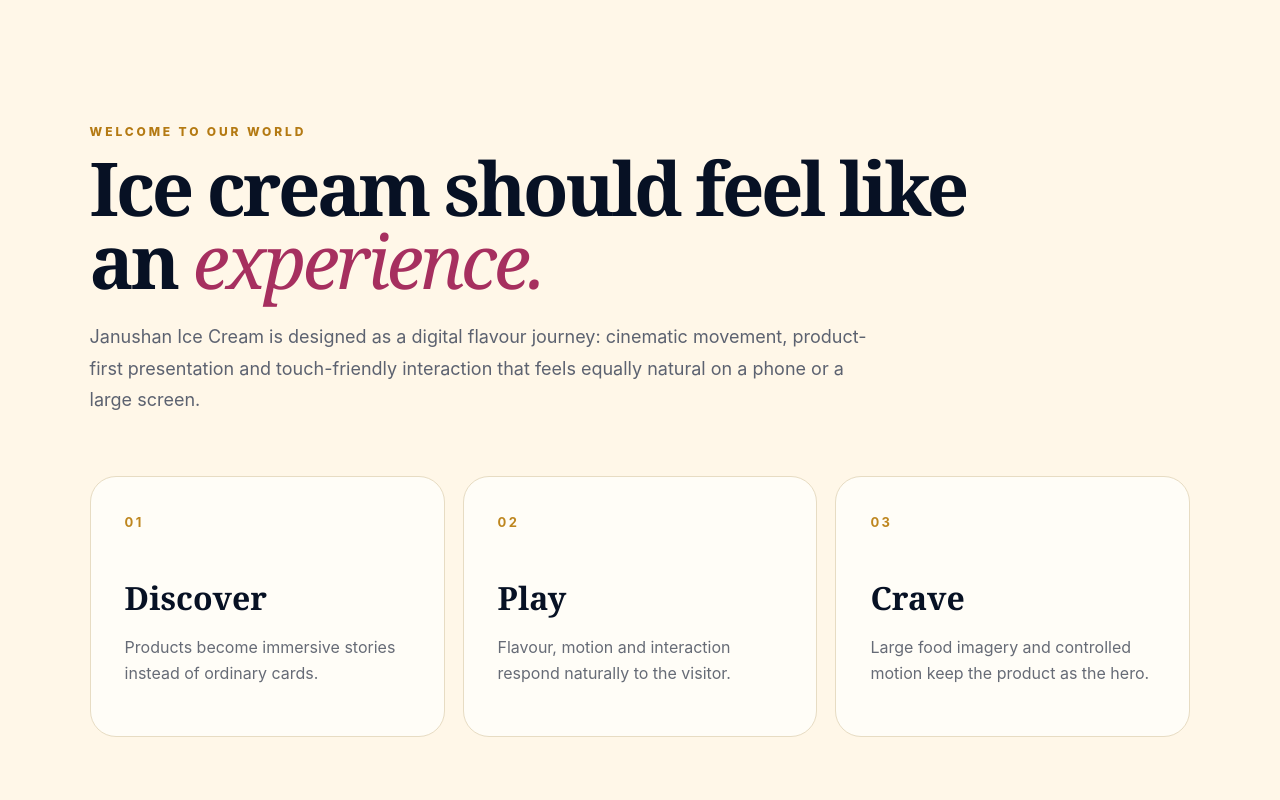
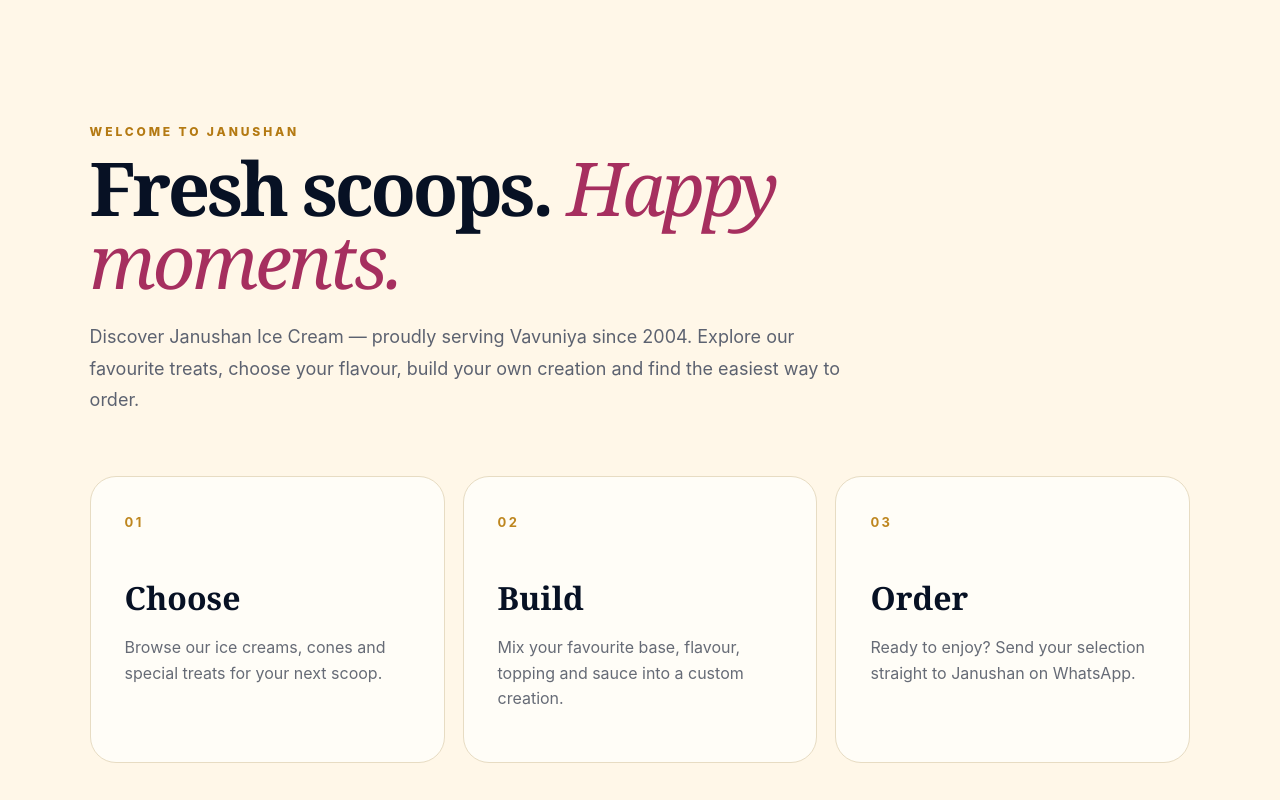
Before and after one commit to Harshan-Balakrishnan/JanushanIceCream_Website, a Next.js app: page / in a window 1280 px wide. Shown: the part 820-1620 px from the top of the page. Built offline with nearby package versions, Linux system fonts and the light colour scheme; no server answers; the database is empty.

Commit message:
Refine homepage copy for customers

```diff
--- a/components/DiscoverPreview.tsx
+++ b/components/DiscoverPreview.tsx
@@ -11,30 +11,23 @@ export default function DiscoverPreview() {
   return (
     <>
       <section className="discover section" id="discover">
-        <p className="section-kicker">WELCOME TO OUR WORLD</p>
-        <h2>Ice cream should feel like an <em>experience.</em></h2>
-        <p className="section-intro">Janushan Ice Cream is designed as a digital flavour journey: cinematic movement, product-first presentation and touch-friendly interaction that feels equally natural on a phone or a large screen.</p>
+        <p className="section-kicker">WELCOME TO JANUSHAN</p>
+        <h2>Fresh scoops. <em>Happy moments.</em></h2>
+        <p className="section-intro">Discover Janushan Ice Cream — proudly serving Vavuniya since 2004. Explore our favourite treats, choose your flavour, build your own creation and find the easiest way to order.</p>
         <div className="feature-grid">
-          <article><strong>01</strong><h3>Discover</h3><p>Products become immersive stories instead of ordinary cards.</p></article>
-          <article><strong>02</strong><h3>Play</h3><p>Flavour, motion and interaction respond naturally to the visitor.</p></article>
-          <article><strong>03</strong><h3>Crave</h3><p>Large food imagery and controlled motion keep the product as the hero.</p></article>
+          <article><strong>01</strong><h3>Choose</h3><p>Browse our ice creams, cones and special treats for your next scoop.</p></article>
+          <article><strong>02</strong><h3>Build</h3><p>Mix your favourite base, flavour, topping and sauce into a custom creation.</p></article>
+          <article><strong>03</strong><h3>Order</h3><p>Ready to enjoy? Send your selection straight to Janushan on WhatsApp.</p></article>
         </div>
       </section>
 
       <ProductUniverse />
-
       <FlavourUniverse />
-
       <IceCreamBuilder />
-
       <StoryTimeline />
-
       <PromotionRibbon />
-
       <ScoopWall />
-
       <FindJanushan />
-
       <ContactExperience />
     </>
   );
```
